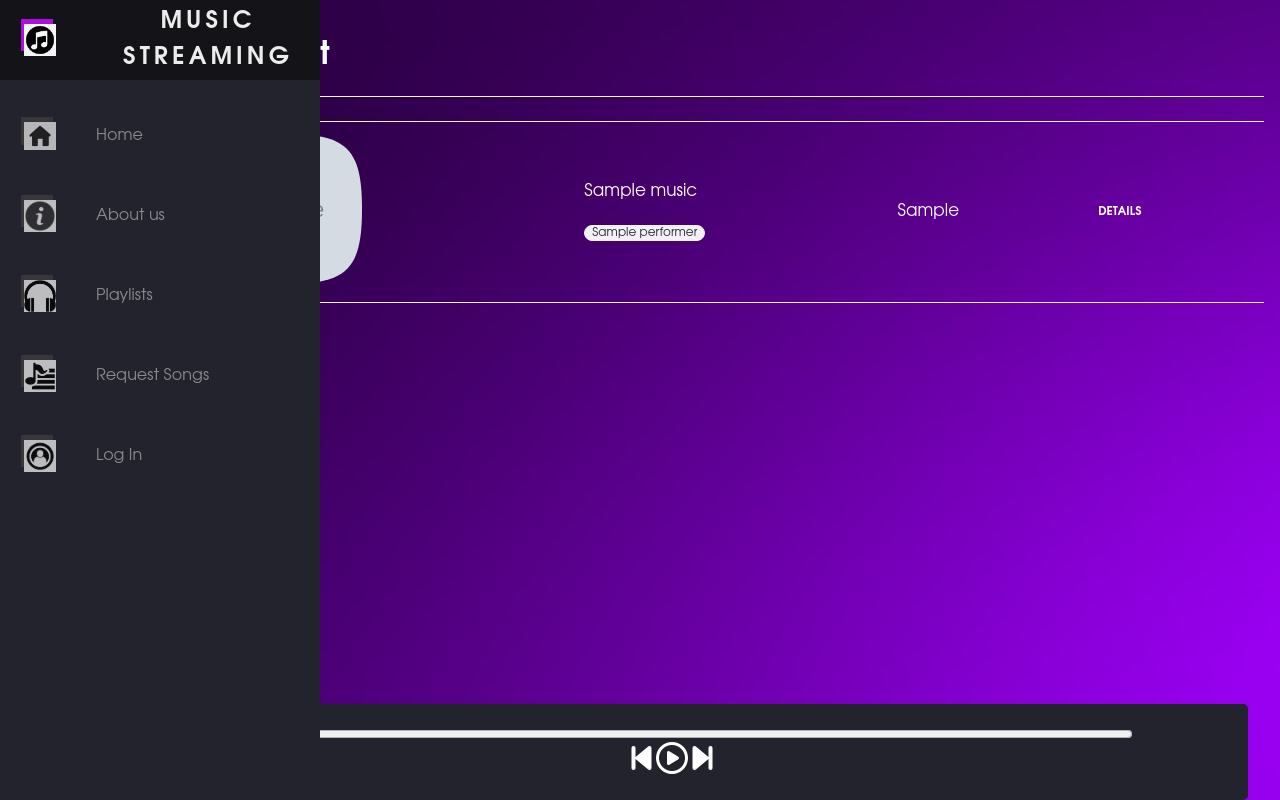
After one commit to Migas77/online_music_player, a Django app: page /playlists/1/ in a window 1280 px wide. The commit adds this page. Run offline with Django 4.2, Linux system fonts and the light colour scheme; tables that the repository leaves empty hold one stand-in row (values such as "Sample post"); grey boxes marked "Sample" are stand-in pictures; some libraries are stand-ins or nearby versions.

Commit message:
playlist almost done

```diff
--- a/MusicPlayer/MusicPlayer/static/css/Home.css
+++ b/MusicPlayer/MusicPlayer/static/css/Home.css
@@ -186,3 +186,7 @@ figure {
   align-items: center;
 
 }
+
+.tableHead{
+  font-size: large;
+}
--- a/MusicPlayer/MusicPlayer/static/scripts/script.js
+++ b/MusicPlayer/MusicPlayer/static/scripts/script.js
@@ -10,12 +10,20 @@ let masterPlay = document.getElementById('masterPlay');
 let songItems = Array.from(document.getElementsByClassName('songitem_tp'));
 let playButtons = Array.from(document.getElementsByClassName('songItemPlay'));
 
+console.log("songItems: " + songItems);
+console.log("playButtons: " + playButtons);
+console.log("masterPlay: " + masterPlay);
+console.log("ProgressBar: " + ProgressBar);
+
 // Add event listener to masterPlay button
 masterPlay.addEventListener('click', togglePlay);
 
 function getSongInfo() {
     // Get all song items
     let songItems = Array.from(document.getElementsByClassName('songitem_tp'));
+    if (songItems.length === 0) {
+        songItems = Array.from(document.getElementsByClassName('songitemPlaylist'));
+    }
 
     // Initialize an empty array to store the song info
     let songs = [];
@@ -54,6 +62,8 @@ songs.forEach((music, index) => {
 playButtons.forEach((button, index) => {
     button.addEventListener('click', () => {
         songIndex = index; // Atualiza o índice da música
+        console.log('Song Index: ' + songIndex);
+        console.log('songs: ',  songs)
         audioElement.src = songs[songIndex].audioUrl;
         audioElement.currentTime = 0;
         togglePlay();
@@ -62,6 +72,7 @@ playButtons.forEach((button, index) => {
 
 function togglePlay() {
     if (audioElement.paused || audioElement.currentTime <= 0) {
+
         audioElement.play();
         masterPlay.classList.remove('fa-play-circle');
         masterPlay.classList.add('fa-pause-circle');
--- a/MusicPlayer/MusicPlayer/templates/layout.html
+++ b/MusicPlayer/MusicPlayer/templates/layout.html
@@ -48,9 +48,9 @@
           </a>
         </li>
         <li class="nav-item_tp">
-          <a class="nav-link_tp" href="./Library.html">
-            <img src="{% static 'images/headphones.jpeg' %}" alt="Library" />
-            <span class="link-text_tp">Library</span>
+          <a class="nav-link_tp" href="{% url 'playlists' %}">
+            <img src="{% static 'images/headphones.jpeg' %}" alt="Playlists" />
+            <span class="link-text_tp">Playlists</span>
           </a>
         </li>
         <li class="nav-item_tp">
--- /dev/null
+++ b/MusicPlayer/MusicPlayer/templates/playlistInfo.html
@@ -0,0 +1,81 @@
+{% extends "layout.html" %} {% block content %} {% load static %}
+
+<div class="overflow-x-auto">
+  <table class="table">
+    <h1>{{playlist.name}}</h1>
+    <hr />
+    <thead>
+      <tr>
+        <th></th>
+        <th></th>
+        <th></th>
+        <th></th>
+        <th></th>
+      </tr>
+    </thead>
+    <tbody>
+      <!-- row 1 -->
+      {% for music in musics %}
+      <tr class="songitemPlaylist" style="font-size: larger">
+        <th style="text-align: center">
+          <button class="songlistplay">
+            <i
+              id="1"
+              class="far songItemPlay fa-play-circle"
+              data-song-url="{{ music.audio_file.url }}"
+            ></i>
+          </button>
+        </th>
+        <td>
+          <div class="flex items-center">
+            <div class="avatar">
+              <div class="mask mask-squircle">
+                <img src="{{ music.image.url }}" style="max-width: 150px" />
+              </div>
+            </div>
+          </div>
+        </td>
+        <td>
+          <div class="songName">{{ music.name }}</div>
+          <br />
+          <span class="badge badge-ghost badge-sm songPerformer"
+            >{{music.performer.name}}</span
+          >
+        </td>
+        <td>{{music.genre}}</td>
+        <th>
+          <button class="btn btn-ghost btn-xs">details</button>
+        </th>
+      </tr>
+      {% endfor %}
+    </tbody>
+  </table>
+</div>
+<br />
+<br />
+<br />
+<br />
+<br />
+<br />
+<br />
+<div class="bottom_tp margin">
+  <input type="range" name="range" id="ProgressBar" min="0" max="100" />
+  <div class="songinfo-container_tp">
+    <div class="songinfo_tp">
+      <img
+        src="{% static 'images/playing.gif' %}"
+        width="45px"
+        alt=""
+        id="gif"
+      />
+      <span id="masterSongName"></span>
+    </div>
+    <div class="icon">
+      <i class="fas fa-2x fa-step-backward" id="previous"></i>
+      <i class="far fa-2x fa-play-circle" id="masterPlay"></i>
+      <i class="fas fa-2x fa-step-forward" id="next"></i>
+    </div>
+  </div>
+</div>
+
+{% endblock %}
--- a/MusicPlayer/MusicPlayer/urls.py
+++ b/MusicPlayer/MusicPlayer/urls.py
@@ -56,5 +56,9 @@ urlpatterns = [
     path('adminPanel/listBands/', views.listBands, name='listBands'),
     path('adminPanel/listBands/deleteBand/<int:id>', views.deleteBand, name='deleteBand'),
     path('adminPanel/editBand/<int:band_id>', views.editBand, name='editBand'),
-    path('like-song/<int:music_id>/', views.like_song, name="like_song")
+    path('like-song/<int:music_id>/', views.like_song, name="like_song"),
+    path('playlists/', views.playlists, name="playlists"),
+    path('playlists/<int:playlist_id>/', views.playlistInfo, name="playlistInfo"),
+    path('addToPlaylist/', views.add_to_playlist, name='addToPlaylist'),
+
 ] + static(settings.MEDIA_URL, document_root=settings.MEDIA_ROOT)
--- a/MusicPlayer/MusicPlayer/views.py
+++ b/MusicPlayer/MusicPlayer/views.py
@@ -11,7 +11,7 @@ from django.contrib.auth import login
 from django.db.models import Q
 from itertools import groupby
 from django.http import JsonResponse
-
+from django.views.decorators.csrf import csrf_exempt
 
 # Custom User
 def home(request):
@@ -29,12 +29,19 @@ def home(request):
         form = MusicSearchForm()
         songs = Music.objects.all()
         songs_by_genre = {genre: list(songs) for genre, songs in groupby(sorted(songs, key=lambda song: song.genre.upper()), key=lambda song: song.genre.upper())}
+
+    if request.user.is_authenticated:
+        playlists = Playlist.objects.filter(author=request.user)
+    else:
+        playlists = None
+
     tparams = {
         'title': 'Home Page',
         'year': datetime.now().year,
         'user': request.user,
         'songs': songs,
         'songs_by_genre': songs_by_genre,
+        'playlists': playlists,
         'form': form
     }
 
@@ -201,7 +208,7 @@ def addBand(request):
             band.members.add(*members)
             return redirect('adminPanel')
     else:
-        form = AddBandForm()
+        form = AddEditBandForm()
     return render(request, 'addBand.html', {'form': form})
 
 
@@ -302,3 +309,37 @@ def editBand(request, band_id):
     else:
         form = AddEditBandForm(instance=band)
     return render(request, 'add_edit_Artist.html', {'form': form})
+
+def playlists(request):
+    playlists = Playlist.objects.filter(author=request.user)
+    tparams = {
+        'playlists': playlists
+    }
+    return render(request, 'playlists.html', tparams)
+
+def playlistInfo(request, playlist_id):
+    playlist = Playlist.objects.get(id=playlist_id)
+    musics = Music.objects.filter(membership__playlist=playlist).order_by('membership__order_id')
+    tparams = {
+        'playlist': playlist,
+        'musics': musics
+    }
+    return render(request, 'playlistInfo.html', tparams)
+
+def add_to_playlist(request):
+ if request.method == 'POST':
+    playlist_id = request.POST.get('playlist_id')
+    song_id = request.POST.get('song_id')
+    playlist = Playlist.objects.get(id=playlist_id)
+    song = Music.objects.get(id=song_id)
+
+    # Get the number of songs in the playlist
+    order_id = playlist.musics.count()
+
+    playlist.musics.add(song, through_defaults={'order_id': order_id})
+    playlist.save()
+
+    return HttpResponse(json.dumps({"success": True}), content_type='application/json')
+
+ else:
+     return HttpResponse(json.dumps({"success": False}), content_type='application/json')
```
Also changed, not shown: MusicPlayer/MusicPlayer/templates/index.html (+93 -8 lines), MusicPlayer/MusicPlayer/templates/playlists.html (added, +32 -0 lines).
